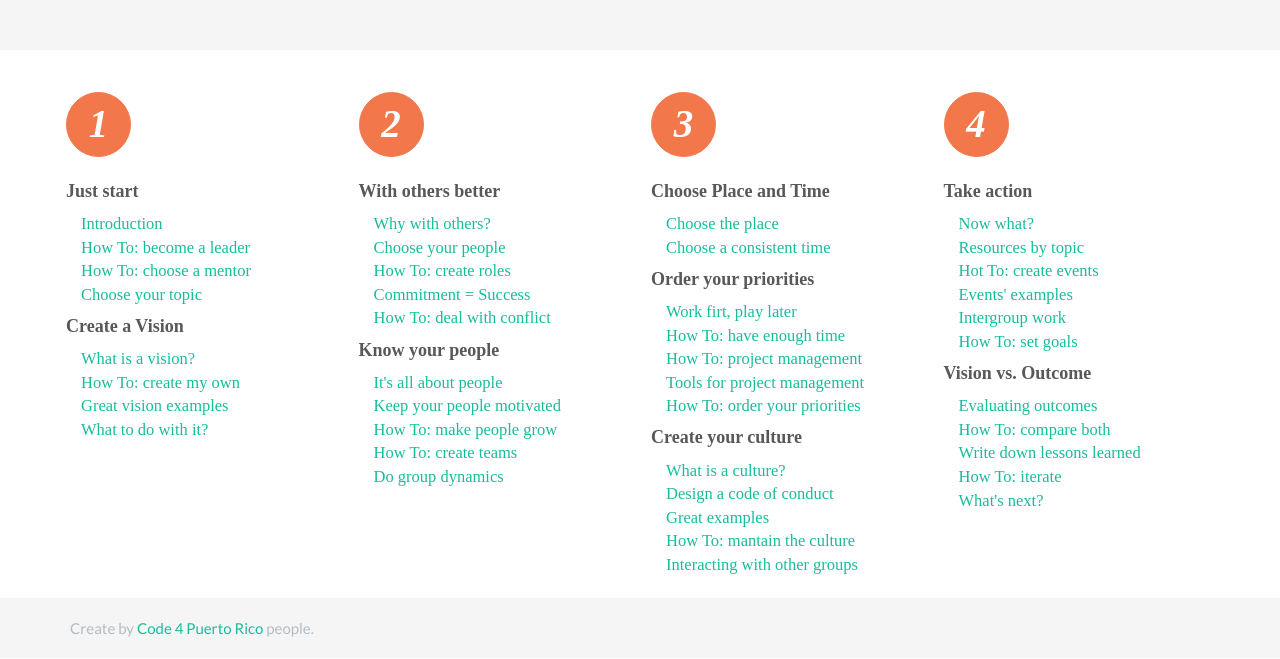
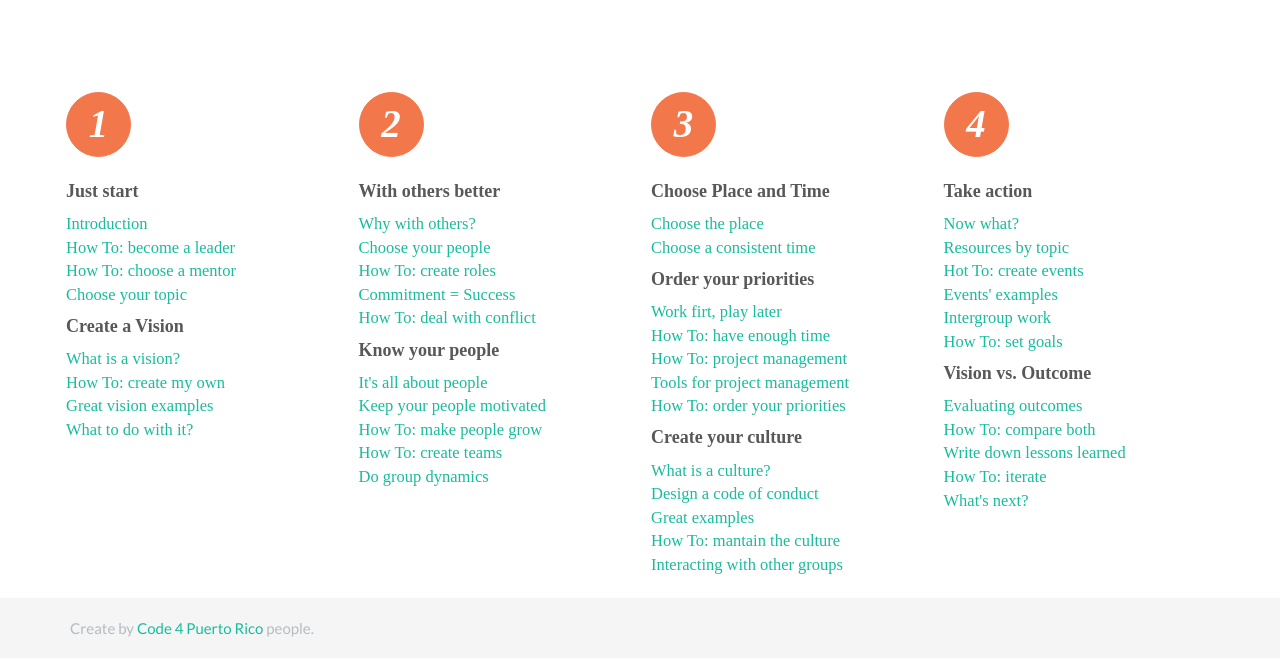
Before and after one commit to inaki/startaclub, a plain HTML site: page index.html in a window 1280 px wide. Shown: the part 211-870 px from the top of the page. Drawn offline with nearby package versions, Linux system fonts and the light colour scheme; a web font is replaced by a local one.

Commit message:
deleted header background, and link left margins

```diff
--- a/css/style.css
+++ b/css/style.css
@@ -4,7 +4,6 @@
 
 #header {
   margin-top: 50px;
-  background-color: #F5F5F5;
 }
 
 #header .page-header h1 {
@@ -21,7 +20,7 @@
 }
 
 #steps ul > li {
-  margin-left: -25px;
+  margin-left: -40px;
   font-family: Hoefler Text;
   font-size: 1.1em;
 }
```
